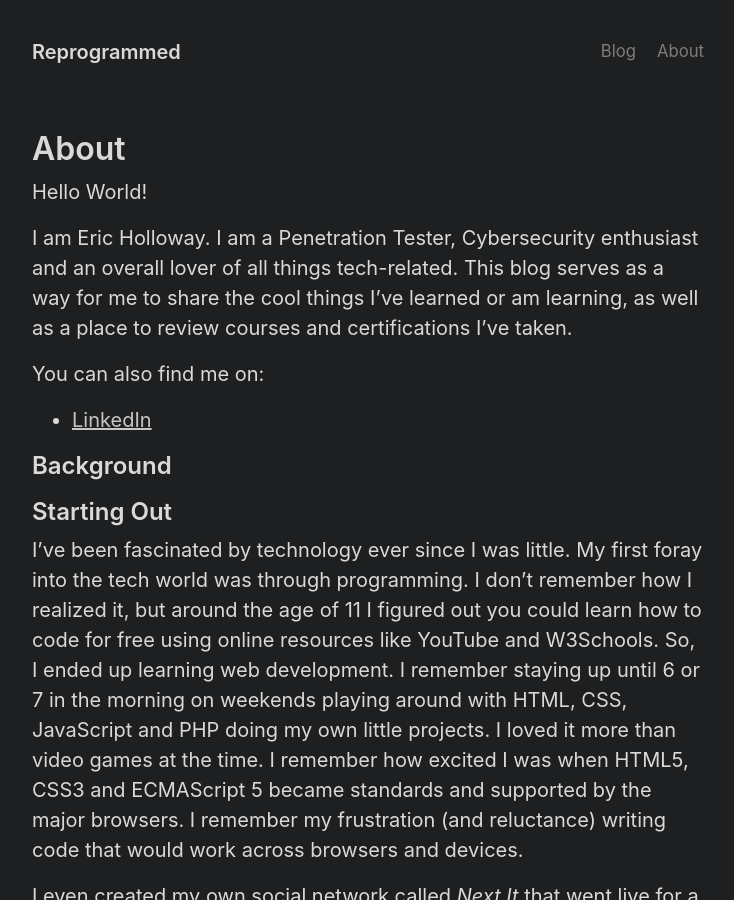
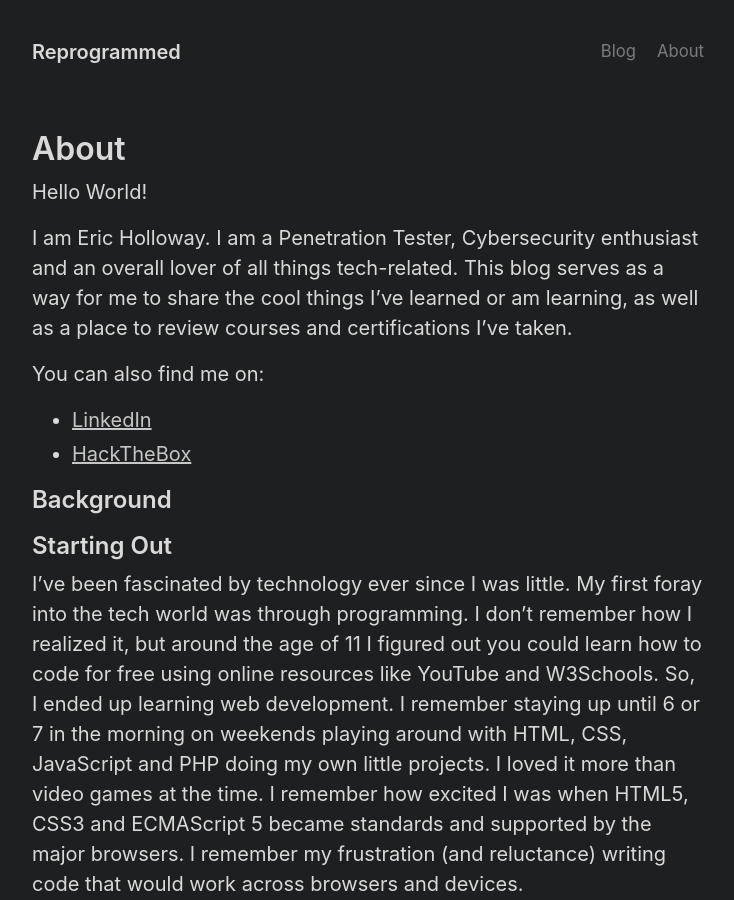
Before and after one commit to RePRGM/rePRGM.github.io, a Jekyll site: the page built from about.md, in a window 1280 px wide and 900 px high. Shown: the whole window, without its empty margins (272-1006 px from the left). Built offline with Jekyll 4.4.1, drawn with Linux system fonts in a browser that asks for light colours.

Commit message:
Update about.md

```diff
--- a/about.md
+++ b/about.md
@@ -9,6 +9,7 @@ I am Eric Holloway. I am a Penetration Tester, Cybersecurity enthusiast and an o
 
 You can also find me on:
 - [LinkedIn](https://www.linkedin.com/in/eric-holloway-21b3168a/)
+- [HackTheBox](https://app.hackthebox.com/profile/251326)
 
 ## Background
 
```
